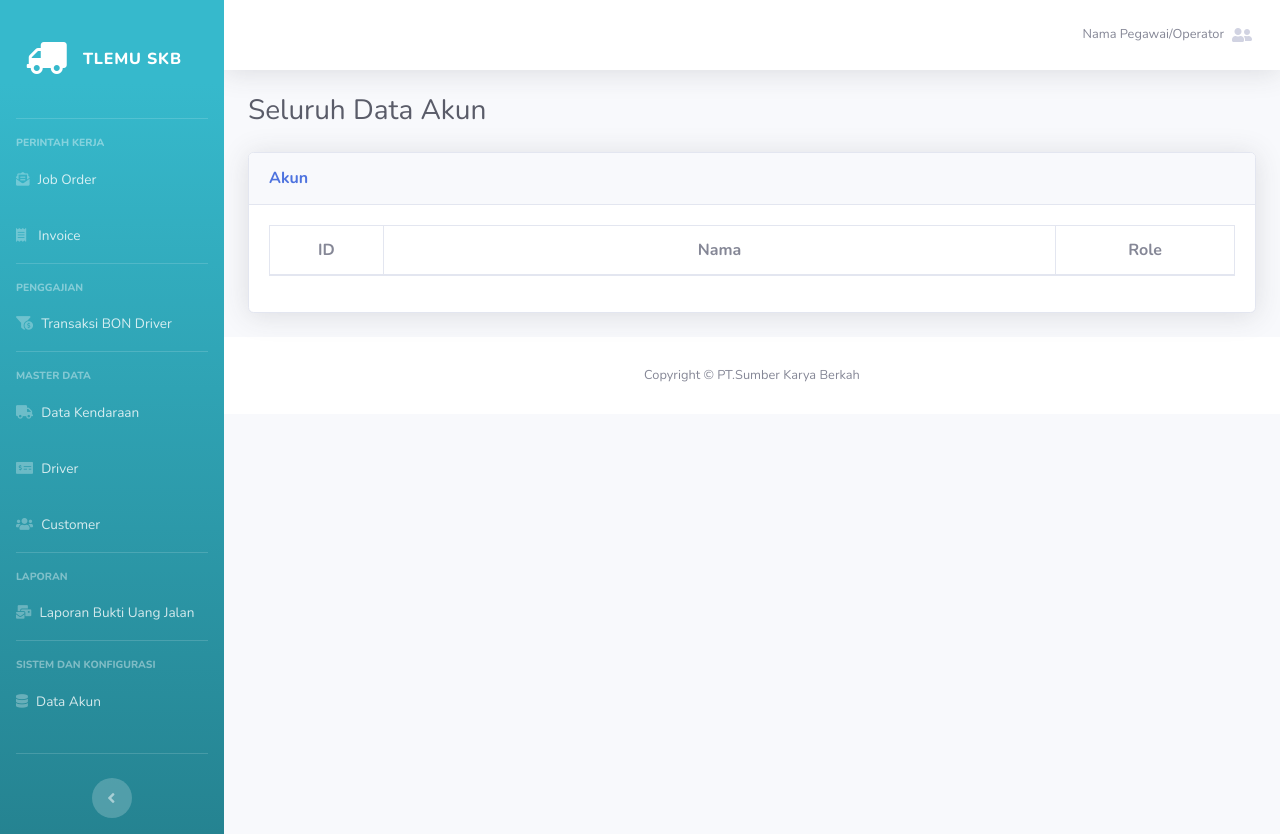
After one commit to aldiindrawan12/SKB, a CodeIgniter app: page /skb/index.php/home/akun in a window 1280 px wide. The commit adds this page. Run offline with CodeIgniter, Linux system fonts and the light colour scheme; lists and menus that the app fills with data are empty.

Commit message:
Add Akun on Master Data

```diff
--- a/application/controllers/Home.php
+++ b/application/controllers/Home.php
@@ -67,6 +67,17 @@ class Home extends CI_Controller {
             echo json_encode($callback);
         }
 
+
+    //customer
+    public function customer()
+	{
+        $this->load->view('header');
+        $this->load->view('sidebar');
+		$this->load->view('home/customer');
+        $this->load->view('footer');
+	}
+
+
     // Supir
     public function view_Supir(){
         $search = $_POST['search']['value'];
@@ -92,14 +103,6 @@ class Home extends CI_Controller {
     }
 
 
-    //customer
-    public function customer()
-	{
-        $this->load->view('header');
-        $this->load->view('sidebar');
-		$this->load->view('home/customer');
-        $this->load->view('footer');
-	}
 
     // bon
     public function bon()
@@ -210,4 +213,40 @@ class Home extends CI_Controller {
 		$this->load->view('home/invoice');
         $this->load->view('footer');
 	}
+
+
+        // Akun
+        public function view_Akun(){
+            $search = $_POST['search']['value'];
+            $limit = $_POST['length'];
+            $start = $_POST['start'];
+
+            // $tanggal,$bulan,$tahun
+            $order_index = $_POST['order'][0]['column'];
+            $order_field = $_POST['columns'][$order_index]['data'];
+            $order_ascdesc = $_POST['order'][0]['dir'];
+            $sql_total = $this->model_home->count_all_akun();
+            $sql_data = $this->model_home->filter_akun($search, $limit, $start, $order_field, $order_ascdesc);
+            $sql_filter = $this->model_home->count_filter_akun($search);
+            $callback = array(
+                'draw' => $_POST['draw'],
+                'recordsTotal' => $sql_total,
+                'recordsFiltered' => $sql_filter,
+                'data' => $sql_data
+            );
+
+            header('Content-Type: application/json');
+            echo json_encode($callback);
+        }
+
+
+        //Akun
+        public function akun()
+        {
+        $this->load->view('header');
+        $this->load->view('sidebar');
+        $this->load->view('home/akun');
+        $this->load->view('footer');
+        }
+
 }
--- a/application/models/Model_Home.php
+++ b/application/models/Model_Home.php
@@ -247,4 +247,29 @@ class Model_Home extends CI_model
         }
 
 
+    //  Function Akun
+    public function count_all_akun()
+    {
+        return $this->db->count_all_results("skb_akun");
     }
+
+    public function filter_akun($search, $limit, $start, $order_field, $order_ascdesc)
+    {
+        $this->db->like('akun_id', $search);
+        $this->db->or_like('akun_name', $search);
+        $this->db->or_like('akun_role', $search);
+        $this->db->order_by($order_field, $order_ascdesc);
+        $this->db->limit($limit, $start);
+        return $this->db->get('skb_akun')->result_array();
+    }
+
+    public function count_filter_akun($search)
+    {
+        $this->db->like('akun_id', $search);
+        $this->db->or_like('akun_name', $search);
+        $this->db->or_like('akun_role', $search);
+        return $this->db->get('skb_customer')->num_rows();
+    }
+
+
+}
--- /dev/null
+++ b/application/views/Home/akun.php
@@ -0,0 +1,28 @@
+<div class="container">
+    <div class="d-sm-flex align-items-center justify-content-between mb-4">
+        <h1 class="h3 mb-0 text-gray-800">Seluruh Data Akun</h1>
+    </div>
+    <div class="card shadow mb-4">
+    <div class="card-header py-3">
+        <h6 class="m-0 font-weight-bold text-primary">Akun</h6>
+    </div>
+    <!-- tabel data cutomer -->
+    <div class="card-body">
+        <div class="table-responsive">
+            <table class="table table-bordered" id="Table-Akun" width="100%" cellspacing="0">
+                <thead>
+                    <tr>
+                        <th class="text-center" width="3%" scope="col">ID</th>
+                        <th class="text-center" width="20%" scope="col">Nama</th>
+                        <th class="text-center" width="5%" scope="col">Role</th>
+                    </tr>
+                </thead>
+                <tbody>
+                </tbody>
+            </table>
+        </div>
+    </div>
+    <!-- end tabel data cutomer -->
+</div>
+
+</div>
--- a/application/views/sidebar.php
+++ b/application/views/sidebar.php
@@ -16,8 +16,6 @@
 
             <!-- Divider -->
             <hr class="sidebar-divider ">
-
-
 
 
             <!-- Heading -->
@@ -117,9 +115,9 @@
 
               <!-- Nav Item -->
               <li class="nav-item">
-                <a class="nav-link" href="<?=base_url("index.php/home/report")?>">
-                    <i class="fas fa-mail-bulk"></i>
-                    <span>Account </span>
+                <a class="nav-link" href="<?=base_url("index.php/home/akun")?>">
+                    <i class="fas fa-database"></i>
+                    <span>Data Akun </span>
                 </a>
             </li>
 
```
